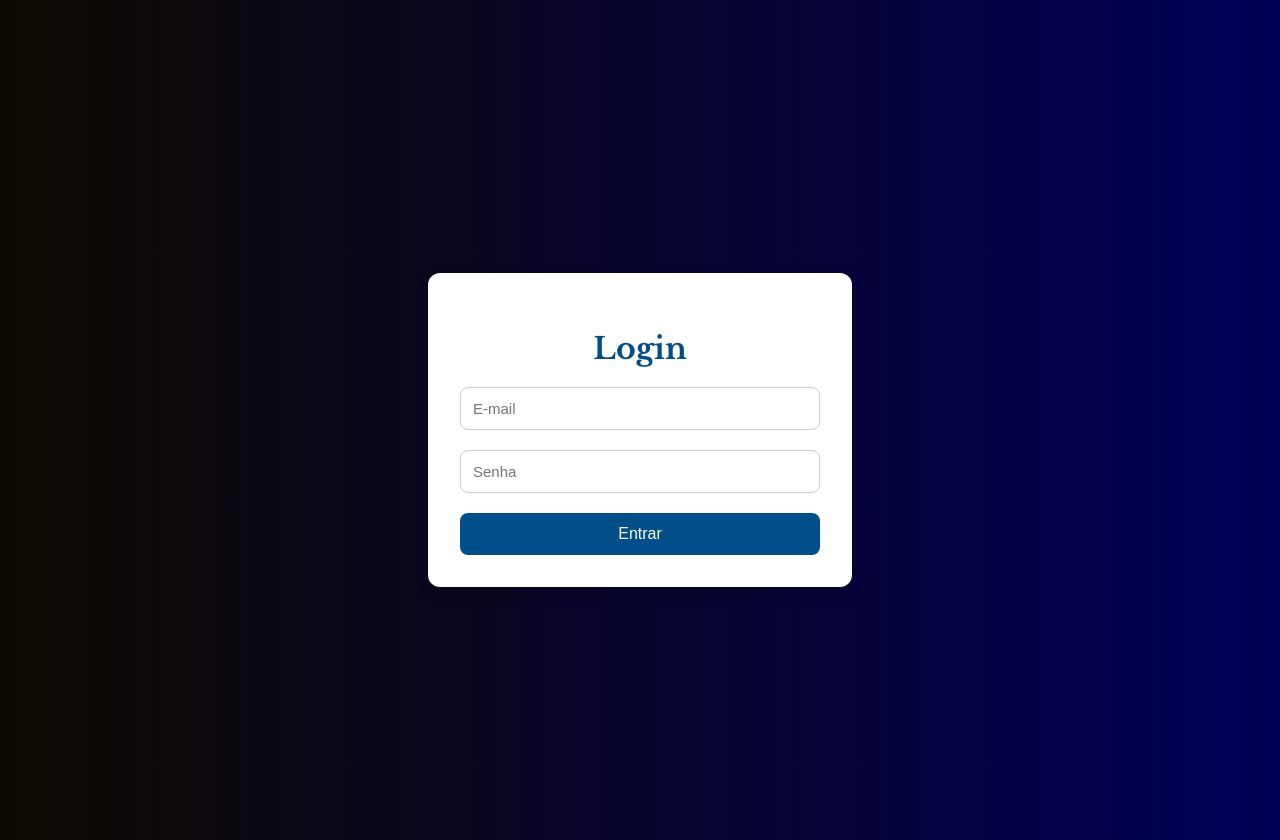
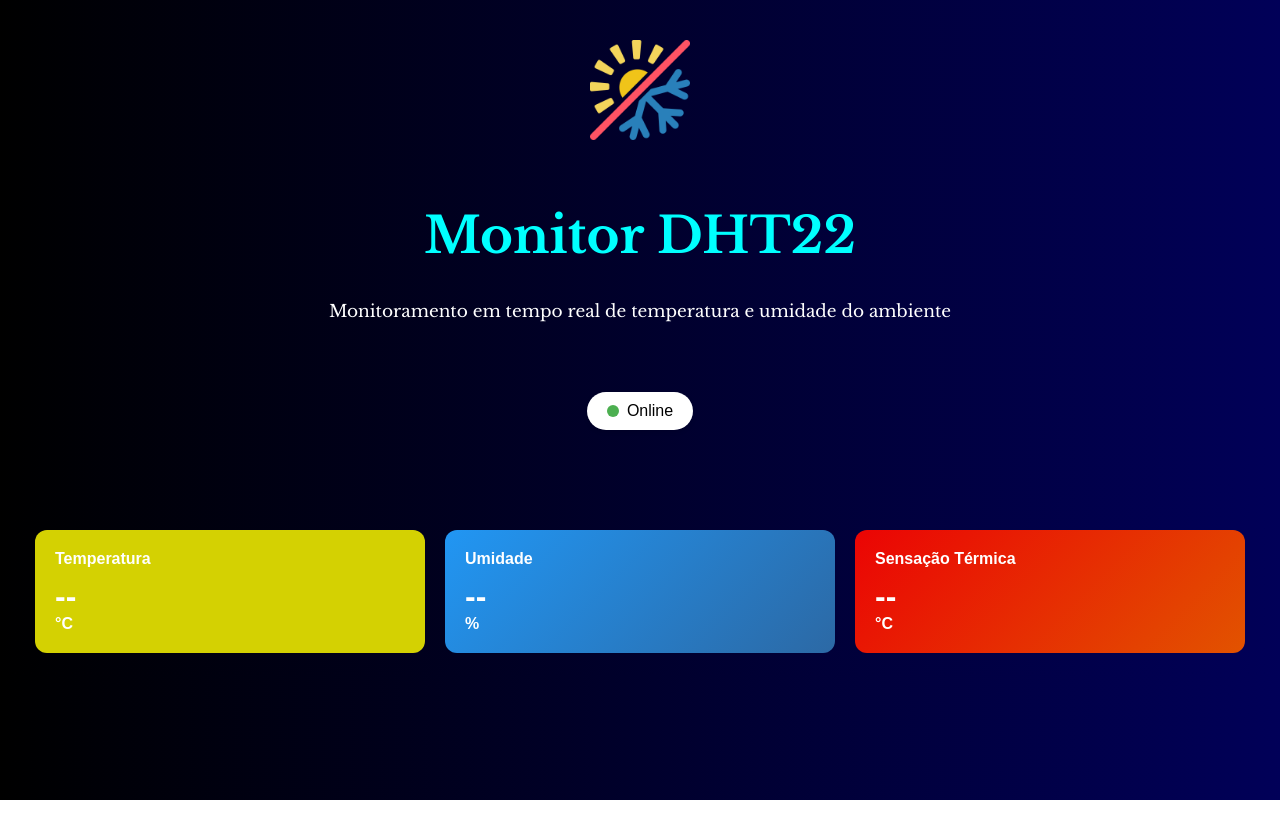
Before and after one commit to CoutinnhoGC/Monitoramento-de-Temperatura-DHT22, a plain HTML site: page index.html in a window 1280 px wide. After the commit the page ends 800 px from the top, so only its background shows below. Drawn offline with nearby package versions, Linux system fonts and the light colour scheme; no server answers.

Commit message:
Modificaçao de layout

```diff
--- a/css/pg.css
+++ b/css/pg.css
@@ -1,83 +1,84 @@
 body {
-    font-family: Arial, sans-serif;
-    background: linear-gradient(to right, #0f0a00, #010058);
-    margin: 0;
-    padding: 20px;
-    display: flex;
-    flex-direction: column;
-    align-items: center;
-    justify-content: center;
-    min-height: 100vh;
+  margin: 0;
+  font-family: Arial, sans-serif;
+  background: linear-gradient(to right, #000000, #010058);
+  text-align: center;
 }
 
-
-.blocoLogin,
-#painelMonitoramento {
-    background: #fff;
-    padding: 2rem;
-    border-radius: 12px;
-    box-shadow: 0 6px 12px rgba(0,0,0,0.2);
-    width: 100%;
-    max-width: 360px;
-    text-align: center;
-    transition: all 0.3s ease-in-out;
-    margin-top: 20px;
+.logo {
+    margin-top: 40px;
+    width: 100px;
+    height: 100px;
 }
 
-.oculto {
-    display: none;
+h1 {
+  margin-top: 60px;
+  font-size: 50px;
+  font-family: "Libre Baskerville", serif;
+  color: #00ffff;
 }
 
-h2 {
-    font-family: "Libre Baskerville", serif;
-    margin-bottom: 10px;
-    color: #024e8b;
-    font-weight: bold;
-    font-size: 30px;
-
+p {
+  color: #ffffff;
+  margin-bottom: 20px;
+  font-family: "Libre Baskerville", serif;
+  font-size: 17px;
 }
 
-input {
-    width: 100%;
-    padding: 12px;
-    margin: 10px 0;
-    border: 1px solid #ccc;
-    border-radius: 8px;
-    font-size: 15px;
-    box-sizing: border-box;
+.status {
+  display: inline-flex;
+  align-items: center;
+  background: #fff;
+  padding: 10px 20px;
+  border-radius: 20px;
+  box-shadow: 0 2px 5px rgba(0,0,0,0.1);
+  margin-bottom: 20px;
+  margin-top: 50px;
 }
 
-button {
-    width: 100%;
-    padding: 12px;
-    margin-top: 10px;
-    border: none;
-    border-radius: 8px;
-    background: #024e8b;
-    color: #fff;
-    font-size: 16px;
-    cursor: pointer;
-    transition: background 0.3s, transform 0.3s;
+.dot {
+  width: 12px;
+  height: 12px;
+  background: #4caf50;
+  border-radius: 50%;
+  margin-right: 8px;
 }
 
-button:hover {
-    background: #f7b733;
-    transform: scale(1.03);
+.cards {
+  display: flex;
+  justify-content: center;
+  gap: 20px;
+  flex-wrap: wrap;
+  margin: 20px;
+  margin-top: 80px;
 }
 
-.caixaInfo {
-    margin: 12px 0;
-    padding: 14px;
-    border-radius: 10px;
-    background: #f4f4f4;
-    font-size: 18px;
-    color: #333;
-    font-weight: 500;
-    box-shadow: inset 0 2px 4px rgba(0,0,0,0.1);
-    transition: background 0.3s;
+.card {
+  flex: 1;
+  min-width: 250px;
+  max-width: 350px;
+  padding: 20px;
+  border-radius: 12px;
+  color: #fff;
+  font-weight: bold;
+  text-align: left;
+  position: relative;
 }
 
-.caixaInfo.atualizado {
-    background: #e0f7fa;
-    transition: background 0.5s;
+.card span {
+  font-size: 2rem;
+  display: block;
+  margin-top: 10px;
 }
+
+.temp {
+  background: linear-gradient(135deg, #d4d102, #d4d102);
+}
+
+.umid {
+  background: linear-gradient(135deg, #2196f3, #2c69a5);
+}
+
+.sensacao {
+    background: linear-gradient(135deg, #eb0404, #e25300);
+}
--- a/index.html
+++ b/index.html
@@ -1,35 +1,47 @@
 <!DOCTYPE html>
-<html lang="pt-br">
+<html lang="pt-BR">
 
 <head>
     <meta charset="UTF-8">
-    <title>Monitoramento de Temperatura</title>
+    <meta name="viewport" content="width=device-width, initial-scale=1.0">
+    <title>Monitor DHT22</title>
     <link rel="stylesheet" href="css/pg.css">
     <style>
-        @import url('https://fonts.googleapis.com/css2?family=DM+Serif+Display:ital@0;1&family=Jost:ital,wght@0,100..900;1,100..900&family=Libre+Baskerville:ital,wght@0,400;0,700;1,400&display=swap');
+        @import url('https://fonts.googleapis.com/css2?family=Bitter:ital,wght@0,100..900;1,100..900&family=DM+Serif+Display:ital@0;1&family=Jost:ital,wght@0,100..900;1,100..900&family=Libre+Baskerville:ital,wght@0,400;0,700;1,400&display=swap');
     </style>
+
 </head>
 
 <body>
-    <div class="blocoLogin" id="telaLogin">
-        <h2>Login</h2>
-        <input type="email" id="campoEmail" placeholder="E-mail">
-        <input type="password" id="campoSenha" placeholder="Senha">
-        <button onclick="login()">Entrar</button>
-        <p id="erroLogin" style="color:red; display:none;">Credenciais inválidas!</p>
+    <div>
+        <img src="images/temperaturas.png" class="logo">
+    </div>
+    <h1>Monitor DHT22</h1>
+    <p>Monitoramento em tempo real de temperatura e umidade do ambiente</p>
+
+    <div class="status">
+        <div class="dot"></div>
+        <span>Online</span>
     </div>
 
-    <div class="container oculto" id="painelMonitoramento">
-        <h2>Monitoramento</h2>
-        <div class="caixaInfo">🌡️ Temperatura: <span id="valorTemp">--</span> °C</div>
-        <div class="caixaInfo">💧 Umidade: <span id="valorUmid">--</span> %</div>
-        <div class="caixaInfo">🔥 Sensação Térmica: <span id="valorSensacao">--</span> °C</div>
-        <button onclick="logout()">Sair</button>
+    <div class="cards">
+        <div class="card temp">
+            Temperatura
+            <span id="valorTemp">--</span>°C
+        </div>
+        <div class="card umid">
+            Umidade
+            <span id="valorUmid">--</span>%
+        </div>
+        <div class="card sensacao">
+            Sensação Térmica
+            <span id="valorSensacao">--</span>°C
+        </div>
     </div>
 
-    <script src="https://www.gstatic.com/firebasejs/9.22.0/firebase-app-compat.js"></script>
-    <script src="https://www.gstatic.com/firebasejs/9.22.0/firebase-auth-compat.js"></script>
-    <script src="https://www.gstatic.com/firebasejs/9.22.0/firebase-database-compat.js"></script>
+
+    <script src="https://www.gstatic.com/firebasejs/8.10.0/firebase-app.js"></script>
+    <script src="https://www.gstatic.com/firebasejs/8.10.0/firebase-database.js"></script>
     <script src="js/pg.js"></script>
 </body>
 
--- a/js/pg.js
+++ b/js/pg.js
@@ -9,29 +9,7 @@ const firebaseConfig = {
 };
 
 firebase.initializeApp(firebaseConfig);
-const auth = firebase.auth();
 const db = firebase.database();
-
-async function login() {
-  const email = document.getElementById("campoEmail").value;
-  const senha = document.getElementById("campoSenha").value;
-
-  try {
-    await auth.signInWithEmailAndPassword(email, senha);
-    document.getElementById("telaLogin").classList.add("oculto");
-    document.getElementById("painelMonitoramento").classList.remove("oculto");
-    monitorarSensores();
-  } catch (err) {
-    console.error(err);
-    document.getElementById("erroLogin").style.display = "block";
-  }
-}
-
-async function logout() {
-  await auth.signOut();
-  document.getElementById("painelMonitoramento").classList.add("oculto");
-  document.getElementById("telaLogin").classList.remove("oculto");
-}
 
 function calcularSensacao(temp, umid) {
   return (
@@ -72,3 +50,5 @@ function atualizarSensacao() {
     document.getElementById("valorSensacao").textContent = calcularSensacao(temp, umid);
   }
 }
+
+monitorarSensores();
```
Also changed, not shown: images/temperaturas.png (added).
